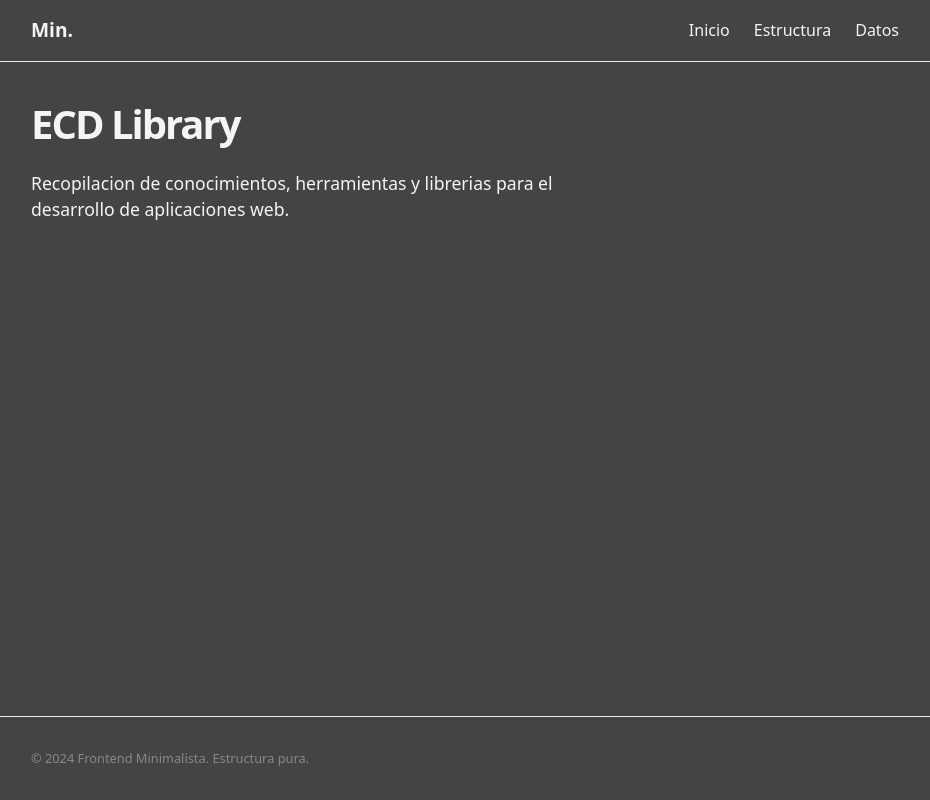
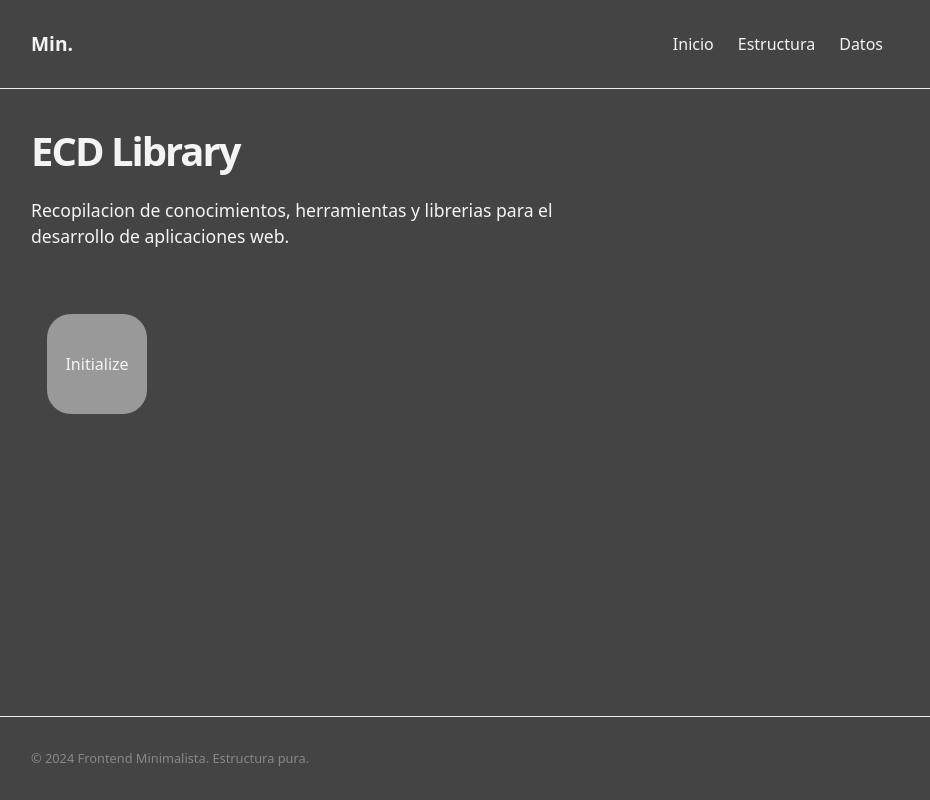
Before and after one commit to EsneiderCdD/thasaren, a React (Vite) app: page / in a window 1280 px wide. Shown: the whole page, without its empty margins (175-1105 px from the left). Built offline with nearby package versions, Linux system fonts and the light colour scheme.

Commit message:
feature (NavigationGrid - Square) : create components and add route Initialize

```diff
--- a/src/components/features/Home/Home.jsx
+++ b/src/components/features/Home/Home.jsx
@@ -1,4 +1,5 @@
 import './styles/Home.css';
+import NavbarGrid from '../../reusables/NavigationGrid/NavigationGrid';
 
 const HomeFeature = () => {
     return (
@@ -9,6 +10,7 @@ const HomeFeature = () => {
                     Recopilacion de conocimientos, herramientas y librerias para el desarrollo de aplicaciones web.
                 </p>
             </section>
+            <NavbarGrid />
         </div>
     );
 };
--- /dev/null
+++ b/src/components/features/Init/Init.jsx
@@ -0,0 +1,11 @@
+import './styles/Init.css';
+
+const Init = () => {
+    return (
+        <div className="init-container">
+            <h2>Initialize</h2>
+        </div>
+    );
+};
+
+export default Init;
--- /dev/null
+++ b/src/components/features/Init/styles/Init.css
@@ -0,0 +1,3 @@
+.init-container {
+
+}
--- /dev/null
+++ b/src/components/reusables/NavigationGrid/NavigationGrid.jsx
@@ -0,0 +1,14 @@
+import './styles/NavigationGrid.css'
+import Square from '../ReusableSquare/ReusableSquare'
+import { Link } from 'react-router-dom';
+
+function NavbarGrid() {
+    return (
+        <nav>
+            <Link to="/initialize">
+                <Square />
+            </Link>
+        </nav>
+    )
+}
+export default NavbarGrid
--- /dev/null
+++ b/src/components/reusables/NavigationGrid/styles/NavigationGrid.css
@@ -0,0 +1,5 @@
+nav {
+    display: flex;
+    gap: 1rem;
+    padding: 1rem;
+}
--- /dev/null
+++ b/src/components/reusables/ReusableSquare/ReusableSquare.jsx
@@ -0,0 +1,9 @@
+import './styles/ReusableSquare.css'
+function Square() {
+    return (
+        <div className="square">
+            <p>Initialize</p>
+        </div>
+    )
+}
+export default Square
--- /dev/null
+++ b/src/components/reusables/ReusableSquare/styles/ReusableSquare.css
@@ -0,0 +1,9 @@
+.square {
+    display: flex;
+    justify-content: center;
+    align-items: center;
+    width: 100px;
+    height: 100px;
+    background-color: var(--gray-40);
+    border-radius: 1.5rem;
+}
--- a/src/routes/AppRoutes.jsx
+++ b/src/routes/AppRoutes.jsx
@@ -3,6 +3,7 @@ import Layout from '../components/reusables/Layout/Layout';
 import Home from '../pages/Home';
 import Estructura from '../pages/Estructura';
 import Tabla from '../pages/Tabla';
+import Init from '../components/features/Init/Init';
 
 const AppRoutes = () => {
     const element = useRoutes([
@@ -13,6 +14,7 @@ const AppRoutes = () => {
                 { index: true, element: <Home /> },
                 { path: 'estructura', element: <Estructura /> },
                 { path: 'tabla', element: <Tabla /> },
+                { path: 'initialize', element: <Init /> },
             ],
         },
     ]);
```
Also changed, not shown: 1 other file (tests, documents, lock files or other folders).
